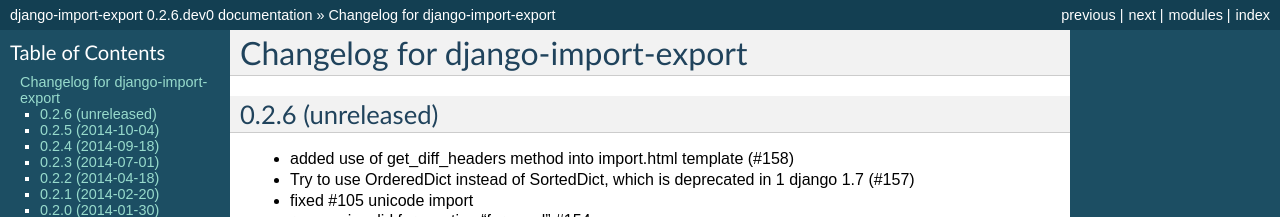
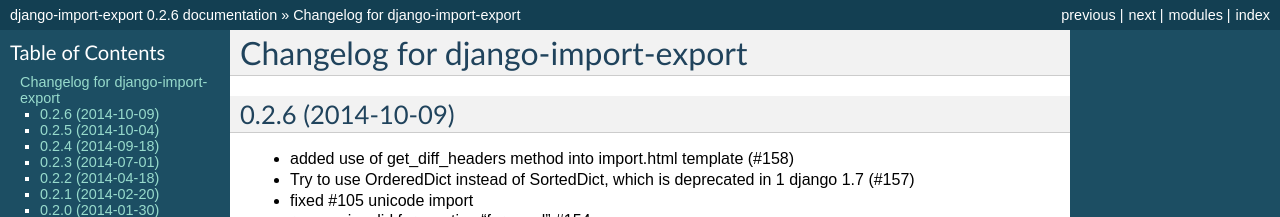
Before and after one commit to django-import-export/django-import-export, a Sphinx documentation site: the page built from docs/changelog.rst, in a window 1280 px wide and 900 px high. Shown: the top 217 px of the window. Built offline with Sphinx 7.4.7, drawn with Linux system fonts in a browser that asks for light colours; some of the changed text lies outside the part shown.

Commit message:
Preparing release 0.2.6

```diff
--- a/docs/changelog.rst
+++ b/docs/changelog.rst
@@ -1,7 +1,7 @@
 Changelog for django-import-export
 ==================================
 
-0.2.6 (unreleased)
+0.2.6 (2014-10-09)
 ------------------
 
 - added use of get_diff_headers method into import.html template (#158)
--- a/import_export/__init__.py
+++ b/import_export/__init__.py
@@ -1 +1 @@
-__version__ = '0.2.6.dev0'
+__version__ = '0.2.6'
```
